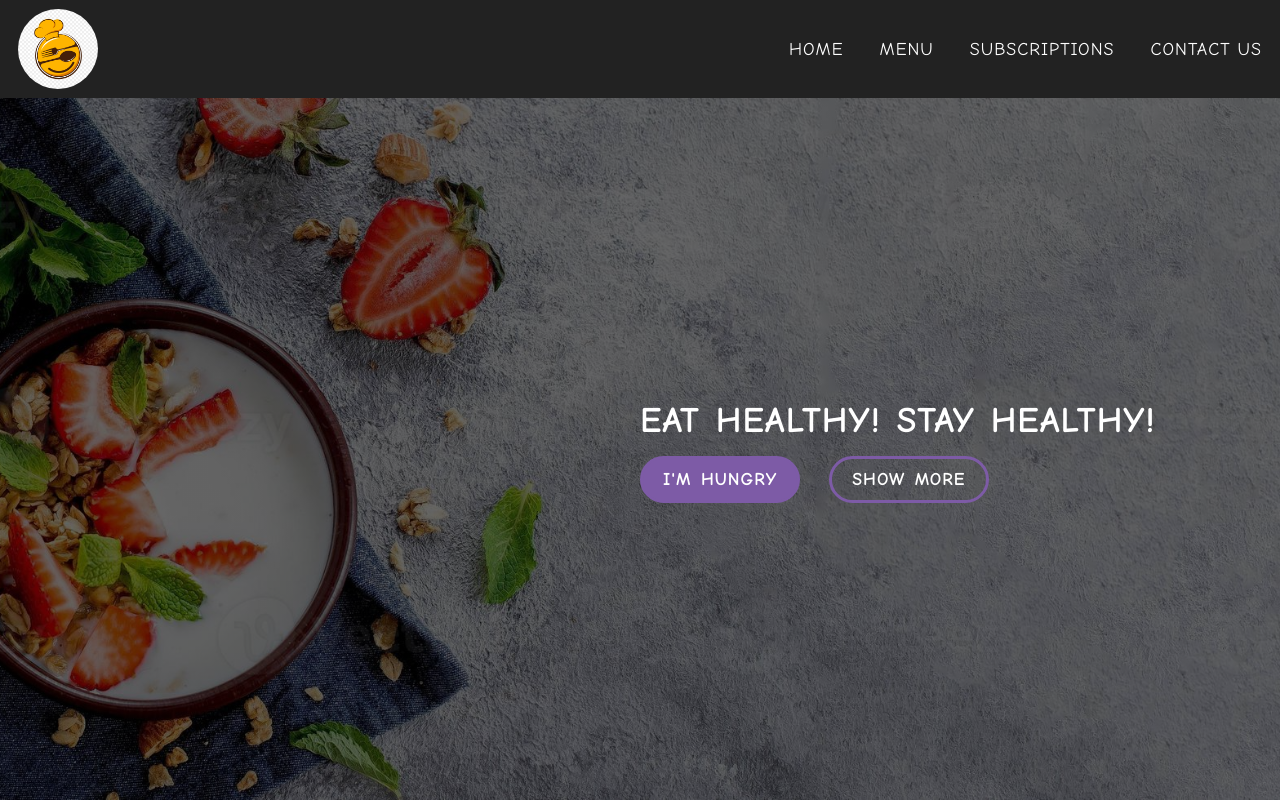
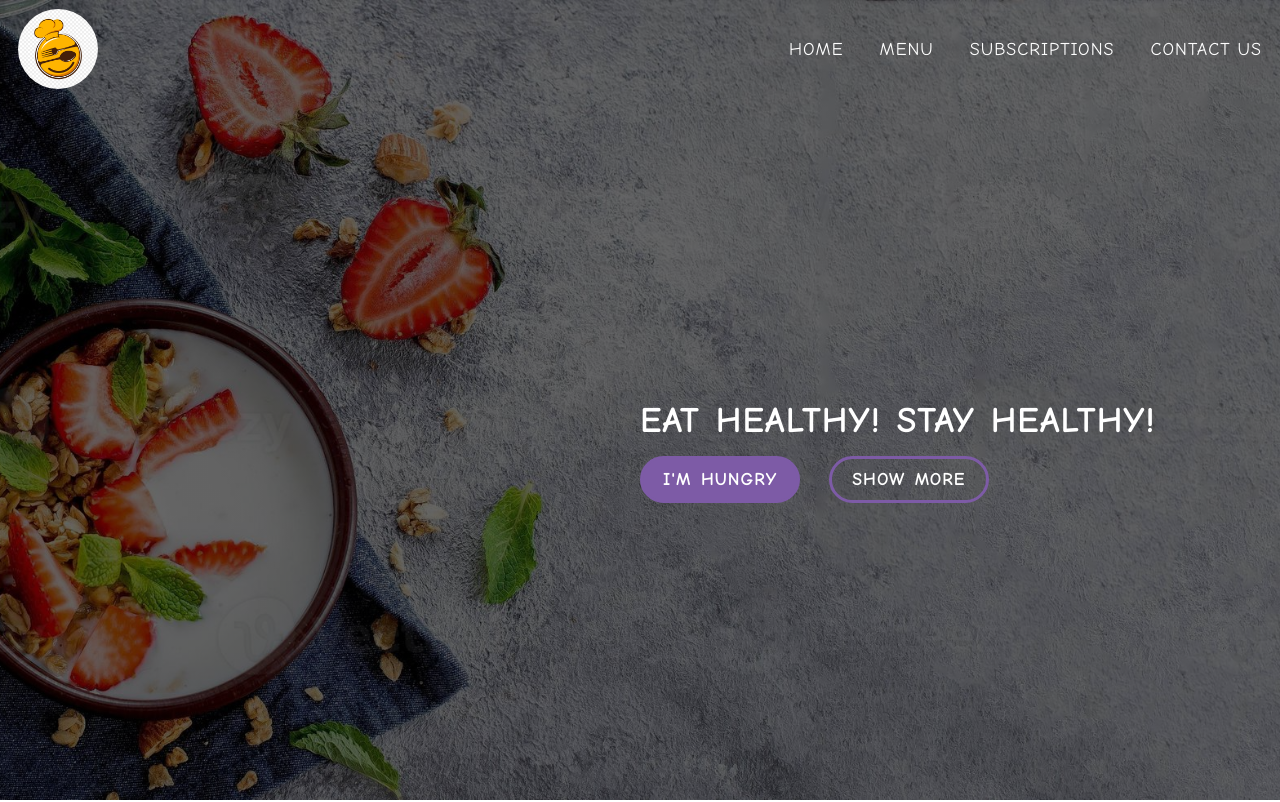
Before and after one commit to Divyanshuky/Food-website, a plain HTML site: page index.html in a window 1280 px wide. Shown: the top 802 px of the page. Drawn offline with nearby package versions, Linux system fonts and the light colour scheme.

Commit message:
Update index.css

```diff
--- a/Resources/CSS/index.css
+++ b/Resources/CSS/index.css
@@ -33,7 +33,6 @@ header {
 }
 
 nav {
-  background: #222; /* dark background for visibility */
   padding: 0.5rem 1rem;
 }
 
```
